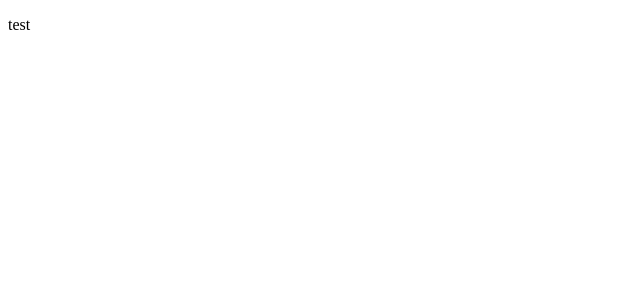
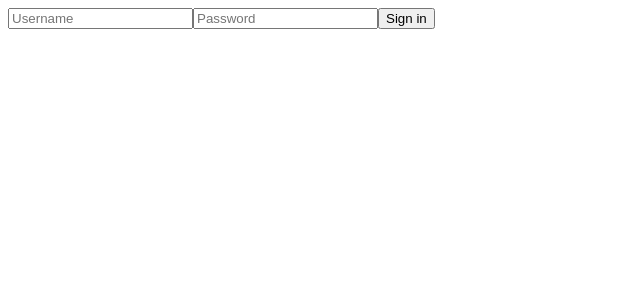
Before and after one commit to Alles-Graveyard/site, a Next.js app: page /login in a window 1280 px wide. Shown: the top 300 px of the page, without its empty margins (0-640 px from the left). Built offline with nearby package versions, Linux system fonts and the light colour scheme.

Commit message:
Login page

```diff
--- a/pages/login.js
+++ b/pages/login.js
@@ -1,3 +1,34 @@
-export default () => (
-    <p>test</p>
-);
+import axios from "axios";
+import config from "../config";
+import {useState} from "react";
+import Cookies from "js-cookie";
+import router, {withRouter} from "next/router";
+
+const LoginForm = props => {
+    const [formData, setFormData] = useState({username: "", password: ""});
+    return (
+        <form onSubmit={(e) => {
+            e.preventDefault();
+            axios.post(`${config.apiUrl}/login`, {
+                username: formData.username,
+                password: formData.password
+            }).then((res) => {
+                Cookies.set("sessionToken", res.data.token);
+                const redirectUrl = props.router.query.redirect;
+                router.push(redirectUrl ? redirectUrl : "/");
+            }).catch((err) => {
+                console.log(err);
+            });
+        }}>
+            <input onChange={(e) => {
+                setFormData({...formData, username: e.target.value.trim().toLowerCase()});
+            }} placeholder="Username" />
+            <input onChange={(e) => {
+                setFormData({...formData, password: e.target.value});
+            }} placeholder="Password" type="password" />
+            <button>Sign in</button>
+        </form>
+    );
+};
+
+export default withRouter(LoginForm);
```
